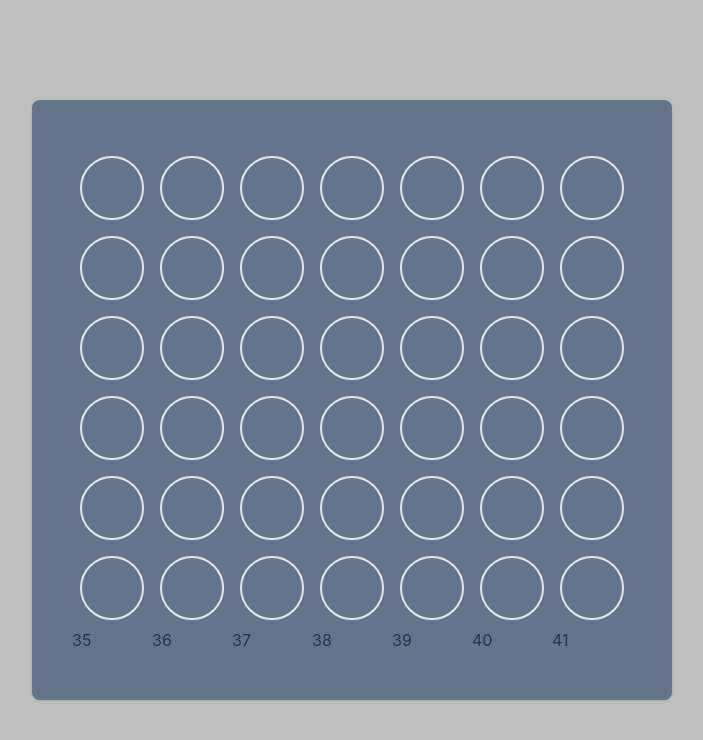
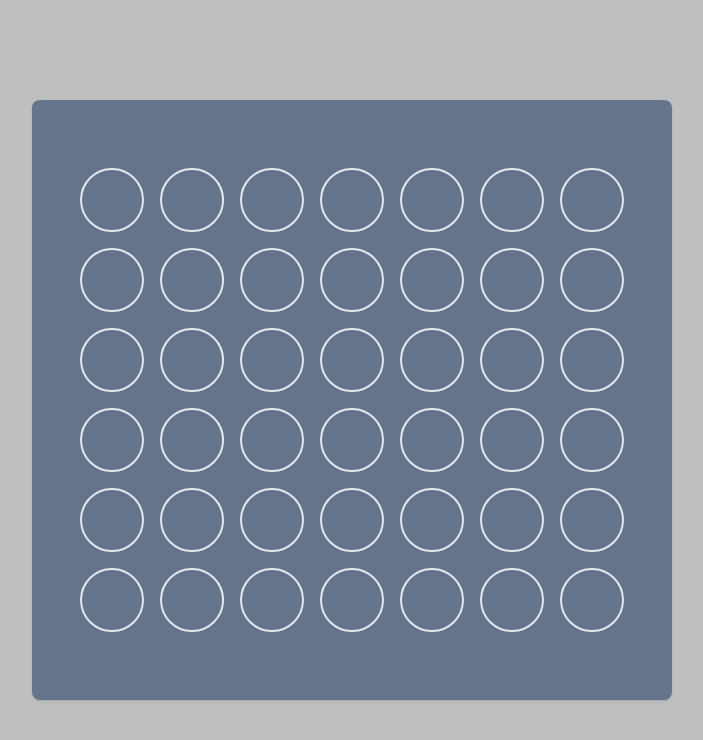
Before and after one commit to GowtherZa/Connect-4, a React (Vite) app: page / in a window 1280 px wide. Shown: the top 740 px of the page, without its empty margins (288-991 px from the left). Built offline with nearby package versions, Linux system fonts and the light colour scheme.

Commit message:
refactor:Agrupando props pasadas a TileCol

```diff
--- a/src/components/Board.jsx
+++ b/src/components/Board.jsx
@@ -5,17 +5,22 @@ import TileCol from "./TileCol";
 export default function Board() {
   const [tiles, setTiles] = useState(Array(42).fill({ value: "blank" }));
 
+  const childrenProps = {
+    tiles,
+    setTiles
+  }
+
   return (
     <div className="w-screen h-screen bg-black bg-opacity-25 flex justify-center items-center">
       <div className="bg-slate-500 w-2/4 h-3/4 rounded-lg shadow flex justify-center items-center">
         <div className="flex flex-wrap align-center items-center">
-          <TileCol initial_id={0} tiles={tiles} setTiles={setTiles}></TileCol>
-          <TileCol initial_id={1} tiles={tiles} setTiles={setTiles}></TileCol>
-          <TileCol initial_id={2} tiles={tiles} setTiles={setTiles}></TileCol>
-          <TileCol initial_id={3} tiles={tiles} setTiles={setTiles}></TileCol>
-          <TileCol initial_id={4} tiles={tiles} setTiles={setTiles}></TileCol>
-          <TileCol initial_id={5} tiles={tiles} setTiles={setTiles}></TileCol>
-          <TileCol initial_id={6} tiles={tiles} setTiles={setTiles}></TileCol>
+          <TileCol initial_id={0} props={childrenProps}></TileCol>
+          <TileCol initial_id={1} props={childrenProps}></TileCol>
+          <TileCol initial_id={2} props={childrenProps}></TileCol>
+          <TileCol initial_id={3} props={childrenProps}></TileCol>
+          <TileCol initial_id={4} props={childrenProps}></TileCol>
+          <TileCol initial_id={5} props={childrenProps}></TileCol>
+          <TileCol initial_id={6} props={childrenProps}></TileCol>
         </div>
       </div>
     </div>
--- a/src/components/TileCol.jsx
+++ b/src/components/TileCol.jsx
@@ -3,8 +3,11 @@ import { useState } from "react";
 import Tile from "./Tile";
 
 // eslint-disable-next-line react/prop-types
-export default function TileCol({ initial_id, tiles, setTiles }) {
+export default function TileCol({ initial_id, props }) {
   const [last_id, setLast_id] = useState(initial_id + 7 * 5);
+
+  // eslint-disable-next-line react/prop-types
+  const { tiles, setTiles } = props;
 
   const handleAddPiece = () => {
     setTiles(
@@ -40,7 +43,6 @@ export default function TileCol({ initial_id, tiles, setTiles }) {
   return (
     <div className="flex flex-wrap flex-col" onClick={handleAddPiece}>
       {cols}
-      <span>{last_id}</span>
     </div>
   );
 }
```
